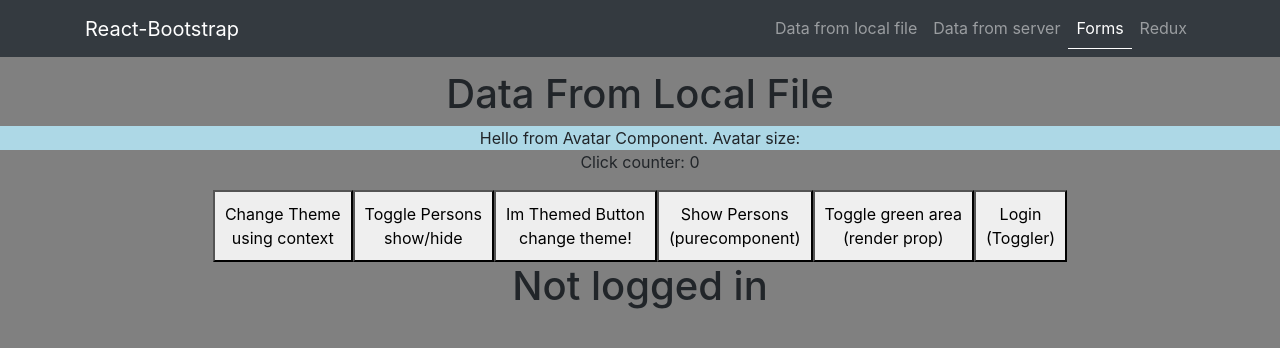
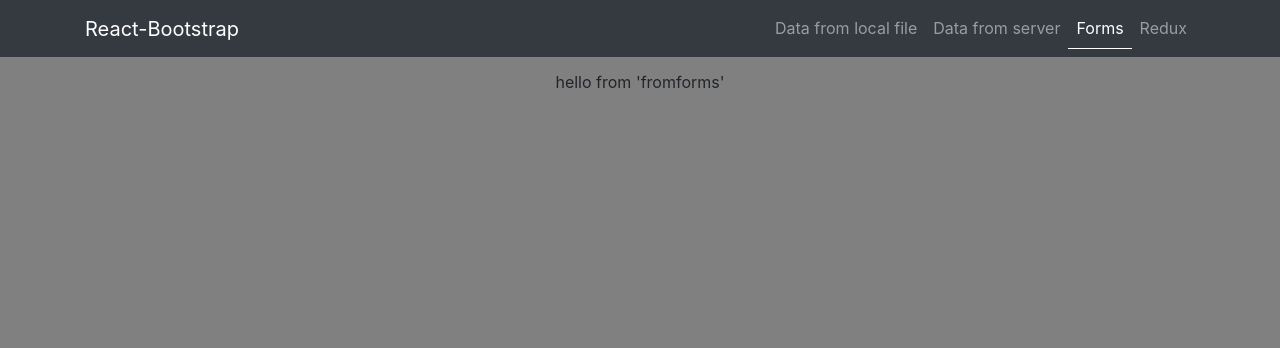
Before and after one commit to sweeptic/react_sandbox, a React (Create React App) app: page /link3 in a window 1280 px wide. Shown: the top 348 px of the page. Built offline with nearby package versions, Linux system fonts and the light colour scheme.

Commit message:
add navlink

```diff
--- a/src/App.js
+++ b/src/App.js
@@ -1,5 +1,5 @@
 import React, { Component } from 'react'
-import Local from './Local'
+import Local from './FromLocal'
 import NavbarComponent from './Navbar'
 
 
@@ -8,7 +8,6 @@ export default class App extends Component {
     return (
       <div>
         <NavbarComponent />
-        <Local />
       </div>
     )
   }
--- /dev/null
+++ b/src/FromForms.js
@@ -0,0 +1,11 @@
+import React, { Component } from 'react'
+
+export default class FromForms extends Component {
+   render() {
+      return (
+         <div style={{ paddingTop: '70px' }}>
+            hello from 'fromforms'
+         </div>
+      )
+   }
+}
--- /dev/null
+++ b/src/FromRedux.js
@@ -0,0 +1,12 @@
+
+import React, { Component } from 'react'
+
+export default class FromRedux extends Component {
+   render() {
+      return (
+         <div style={{ paddingTop: '70px' }}>
+            hello from 'fromRedux'
+         </div>
+      )
+   }
+}
--- /dev/null
+++ b/src/FromServer.js
@@ -0,0 +1,11 @@
+import React, { Component } from 'react'
+
+export default class FromServer extends Component {
+   render() {
+      return (
+         <div style={{ paddingTop: '70px' }}>
+            hello from 'fromserver'
+         </div>
+      )
+   }
+}
--- a/src/Navbar.js
+++ b/src/Navbar.js
@@ -1,12 +1,17 @@
 import React from 'react'
 import { Navbar, Nav, Container } from 'react-bootstrap'
-import { NavLink } from 'react-router-dom'
+import { NavLink, Switch, Route } from 'react-router-dom'
+import FromLocal from './FromLocal'
+import FromServer from './FromServer'
+import FromRedux from './FromRedux'
+import FromForms from './FromForms'
 
 const NavbarComponent = () => {
 
    const myActiveStyle = { color: "white", borderBottom: "1px solid white", transition: 'all 0.2s' }
 
    return (
+      <React.Fragment>
          <header>
             <Navbar style={{ width: '100vw', overflowX: 'hidden' }} fixed="top" collapseOnSelect expand="lg" bg="dark" variant="dark">
                <Container >
@@ -28,6 +33,15 @@ const NavbarComponent = () => {
                </Container>
             </Navbar>
          </header>
+
+         <Switch>
+            <Route path="/link1" component={FromLocal} />
+            <Route path="/link2" component={FromServer} />
+            <Route path="/link3" component={FromForms} />
+            <Route path="/link4" component={FromRedux} />
+         </Switch>
+
+      </React.Fragment>
    )
 }
 
```
Also changed, not shown: src/FromLocal.js (renamed from src/Local.js). Lines whose indentation alone changed are shown as unchanged.
